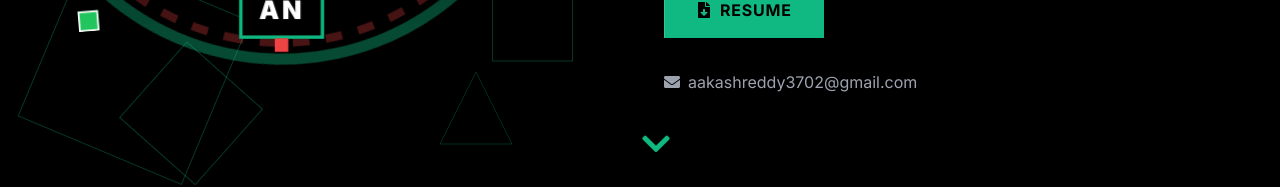
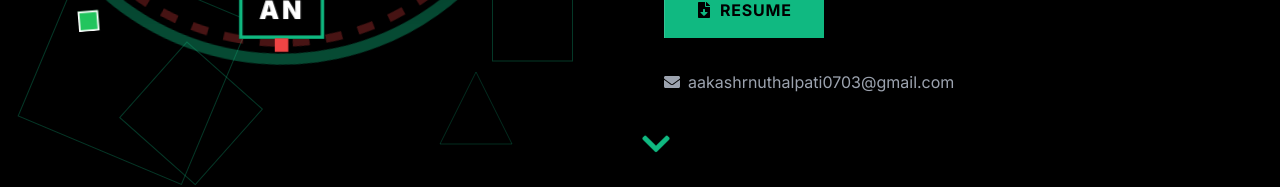
Before and after one commit to aakash-73/my_portfolio, a React (Vite) app: page / in a window 1280 px wide. Shown: the part 606-793 px from the top of the page. Built offline with nearby package versions, Linux system fonts and the light colour scheme.

Commit message:
data update

```diff
--- a/src/components/ResumeButton.jsx
+++ b/src/components/ResumeButton.jsx
@@ -8,8 +8,6 @@ const ResumeButton = () => {
   const [downloaded, setDownloaded] = useState(false);
 
   const handleDownload = () => {
-
-    // Trigger download
     const link = document.createElement('a');
     link.href = resume;
     link.download = 'Aakash_Reddy_Resume.pdf';
--- a/src/data.js
+++ b/src/data.js
@@ -4,7 +4,7 @@ export const personalInfo = {
   title: "Full Stack Developer",
   subtitle: "Machine Learning Engineer",
   tagline: "Crafting intelligent solutions at the intersection of code and creativity",
-  email: "aakashreddy3702@gmail.com",
+  email: "aakashrnuthalpati0703@gmail.com",
   linkedin: "https://linkedin.com/in/aakash-reddy-nuthalapati",
   github: "https://github.com/aakash-73",
   location: "Edmond, OK"
```
Also changed, not shown: 1 other file (tests, documents, lock files or other folders).
